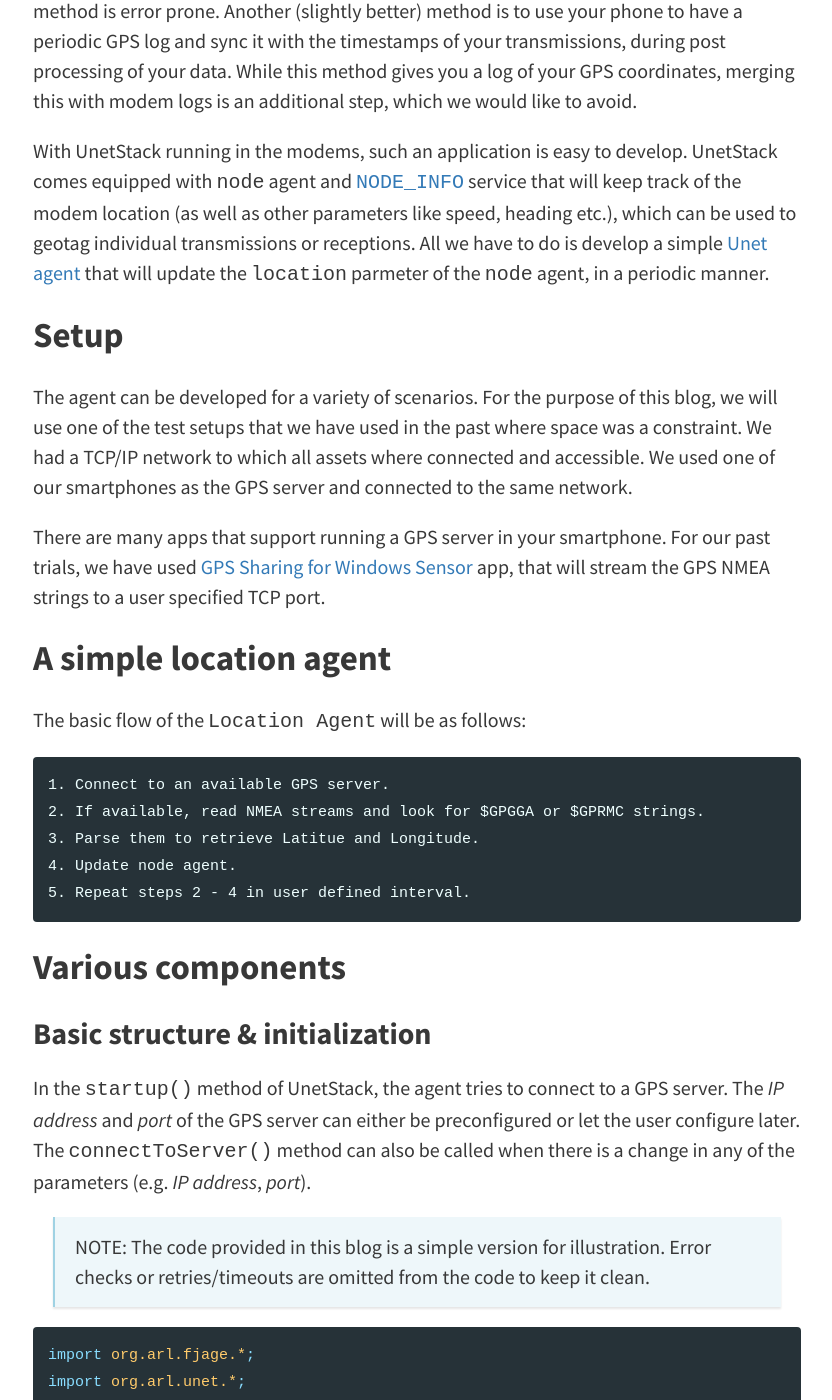
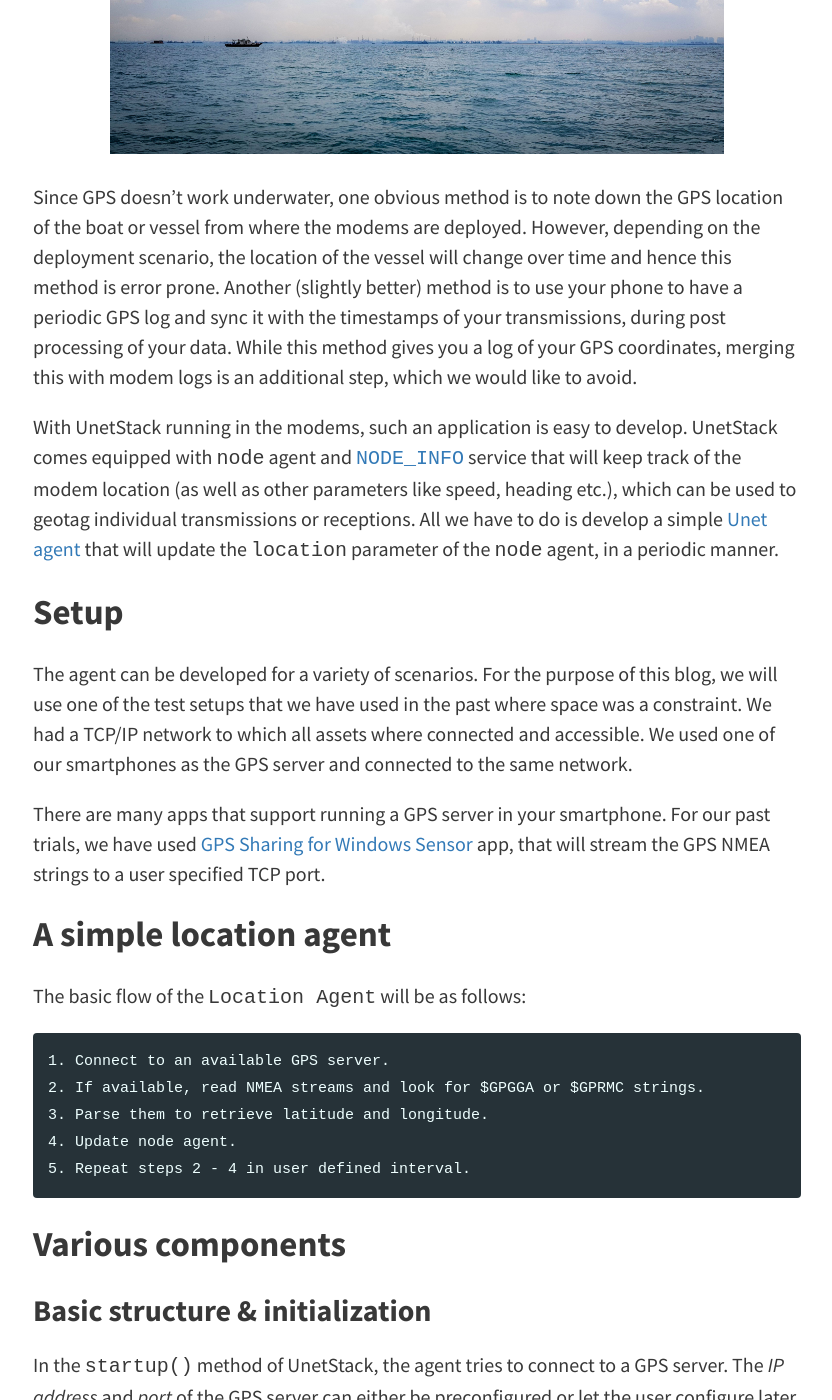
Before and after one commit to org-arl/unet-blog, a Jekyll site: the page built from _posts/2018-09-20-Developing-location-agent-for-UnetStack.md, in a window 1280 px wide and 1400 px high, scrolled down 968 px. Shown: the whole window, without its empty margins (223-1055 px from the left). Built offline with Jekyll 4.4.1, drawn with Linux system fonts in a browser that asks for light colours; some of the changed text lies outside the part shown.

Commit message:
Spell checked the blog

````diff
--- a/_posts/2018-09-20-Developing-location-agent-for-UnetStack.md
+++ b/_posts/2018-09-20-Developing-location-agent-for-UnetStack.md
@@ -11,11 +11,11 @@
 
 Imagine you are out at sea, doing underwater communications field experiments, with underwater acoustic modems deployed from a boat or a vessel. If you are a researcher, you might be interested in transmitting your custom designed signals to study the underwater channel. If you are commercial company manufacturing modems, you might be testing the localization performance of your modems. Regardless of the application, one of the most valuable metric that can be attached with each and every data frame or signal transmission and reception is the location information of the modems, i.e. geotagging the data (similar to time-stamping data).
 
-![](assets/img/trial.jpg)
+![](https://github.com/org-arl/unet-blog/blob/master/assets/img/trial.jpg)
 
 Since GPS doesn't work underwater, one obvious method is to note down the GPS location of the boat or vessel from where the modems are deployed. However, depending on the deployment scenario, the location of the vessel will change over time and hence this method is error prone. Another (slightly better) method is to use your phone to have a periodic GPS log and sync it with the timestamps of your transmissions, during post processing of your data. While this method gives you a log of your GPS coordinates, merging this with modem logs is an additional step, which we would like to avoid.
 
-With UnetStack running in the modems, such an application is easy to develop. UnetStack comes equipped with `node` agent and [`NODE_INFO`](https://www.unetstack.net/svc-00-nodeinfo.html) service that will keep track of the modem location (as well as other parameters like speed, heading etc.), which can be used to geotag individual transmissions or receptions. All we have to do is develop a simple [Unet agent](https://www.unetstack.net/unet-agents.html) that will update the `location` parmeter of the `node` agent, in a periodic manner.
+With UnetStack running in the modems, such an application is easy to develop. UnetStack comes equipped with `node` agent and [`NODE_INFO`](https://www.unetstack.net/svc-00-nodeinfo.html) service that will keep track of the modem location (as well as other parameters like speed, heading etc.), which can be used to geotag individual transmissions or receptions. All we have to do is develop a simple [Unet agent](https://www.unetstack.net/unet-agents.html) that will update the `location` parameter of the `node` agent, in a periodic manner.
 
 ## Setup
 The agent can be developed for a variety of scenarios. For the purpose of this blog, we will use one of the test setups that we have used in the past where space was a constraint. We had a TCP/IP network to which all assets where connected and accessible. We used one of our smartphones as the GPS server and connected to the same network.
@@ -27,7 +27,7 @@
 ```
 1. Connect to an available GPS server.
 2. If available, read NMEA streams and look for $GPGGA or $GPRMC strings.
-3. Parse them to retrieve Latitue and Longitude.
+3. Parse them to retrieve latitude and longitude.
 4. Update node agent.
 5. Repeat steps 2 - 4 in user defined interval.
 ```
@@ -49,8 +49,8 @@
   int port = 0;
   int locationUpdatePeriod = 1;  // GPS location update period
 
-  double latD = 0.0;    // Latitue in degrees
-  double latM = 0.0;    // Latitue in minutes
+  double latD = 0.0;    // Latitude in degrees
+  double latM = 0.0;    // Latitude in minutes
   double longD = 0.0;   // Longitude in degrees
   double longM = 0.0;   // Longitude in minutes
 
@@ -127,7 +127,7 @@
     longM = Double.parseDouble(lonm);
   }
 ```
-Once the NMEA string is parsed, the lattitue and longitude values are stored in `latD`, `latM`, `longD` and `longM` variables.
+Once the NMEA string is parsed, the latitude and longitude values are stored in `latD`, `latM`, `longD` and `longM` variables.
 > NOTE: Since parsing other NMEA strings are similar to that of `$GPGGA`, the implementation is skipped.
 
 ### Updating `location` parameter of `node` agent
````
Also changed, not shown: other parts of _posts/2018-09-20-Developing-location-agent-for-UnetStack.md (+1 -1 lines).
